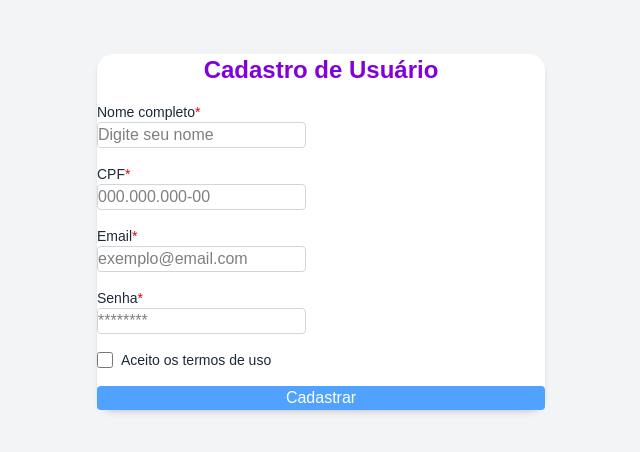
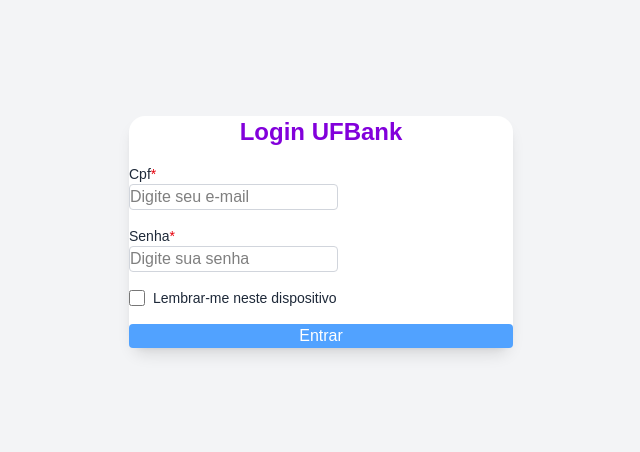
Before and after one commit to costagguilherme/ufbank-matc84, a Next.js app: page / in a window 1280 px wide. Shown: the part 168-620 px from the top of the page, without its empty margins (319-959 px from the left). Built offline with nearby package versions, Linux system fonts and the light colour scheme.

Commit message:
feat: add LoginForm organism

```diff
--- a/src/app/page.tsx
+++ b/src/app/page.tsx
@@ -6,6 +6,7 @@
 // import FormCheckbox from "../components/molecules/FormCheckbox";
 // import Label from "../components/atoms/Label";
 import RegistrationForm from "../components/organism/RegistrationForm";
+import LoginForm from "../components/organism/LoginForm";
 
 export default function Home() {
 
@@ -29,7 +30,7 @@ export default function Home() {
     // </div>
 
     <div className="min-h-screen bg-gray-100 flex items-center justify-center p-4">
-      <RegistrationForm />
+      <LoginForm/>
     </div>
 
   );
--- /dev/null
+++ b/src/components/organism/LoginForm.tsx
@@ -0,0 +1,58 @@
+"use client";
+
+import React, { useState } from "react";
+import FormField from "../molecules/FormField";
+import FormCheckbox from "../molecules/FormCheckbox";
+import Button from "../atoms/Button";
+
+export default function LoginForm() {
+  const [Cpf, setCpf] = useState("");
+  const [password, setPassword] = useState("");
+  const [remember, setRemember] = useState(false);
+
+  const handleSubmit = (e: React.FormEvent) => {
+    e.preventDefault();
+    console.log({ Cpf, password, remember });
+  };
+
+  return (
+    <form
+      onSubmit={handleSubmit}
+      className="flex flex-col gap-4 w-full max-w-sm mx-auto p-8 bg-white rounded-2xl shadow-lg"
+    >
+      <h2 className="text-2xl font-semibold text-center text-purple-700">
+        Login UFBank
+      </h2>
+
+      {/* Campo de E-mail */}
+      <FormField
+        label="Cpf"
+        type="cpf"
+        placeholder="Digite seu e-mail"
+        required
+        value={Cpf}
+        onChange={setCpf}
+      />
+
+      {/* Campo de Senha */}
+      <FormField
+        label="Senha"
+        type="password"
+        placeholder="Digite sua senha"
+        required
+        value={password}
+        onChange={setPassword}
+      />
+
+      {/* Checkbox de lembrar login */}
+      <FormCheckbox
+        label="Lembrar-me neste dispositivo"
+        checked={remember}
+        onChange={setRemember}
+      />
+
+      {/* Botão de envio */}
+      <Button type="submit" label="Entrar" />
+    </form>
+  );
+}
```
